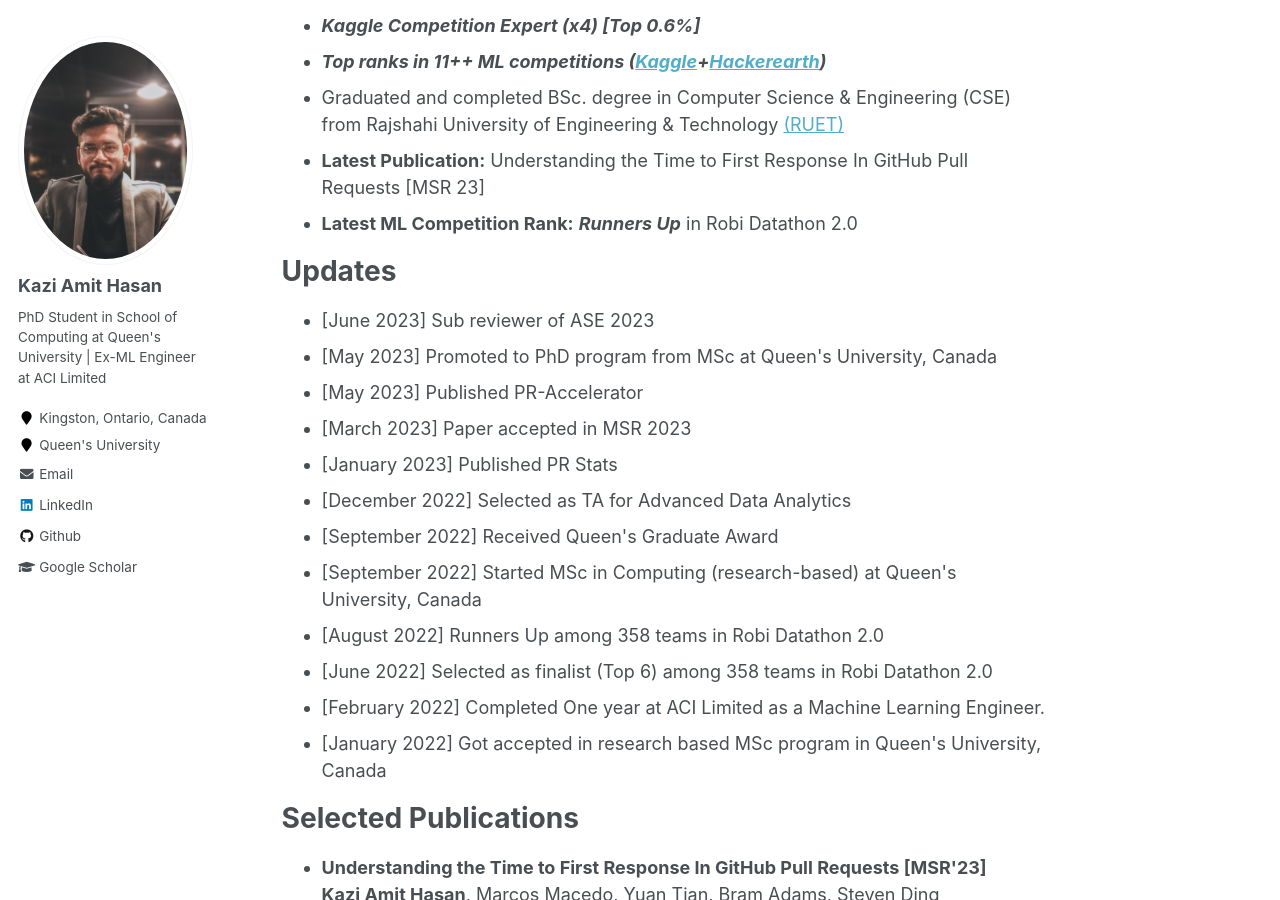
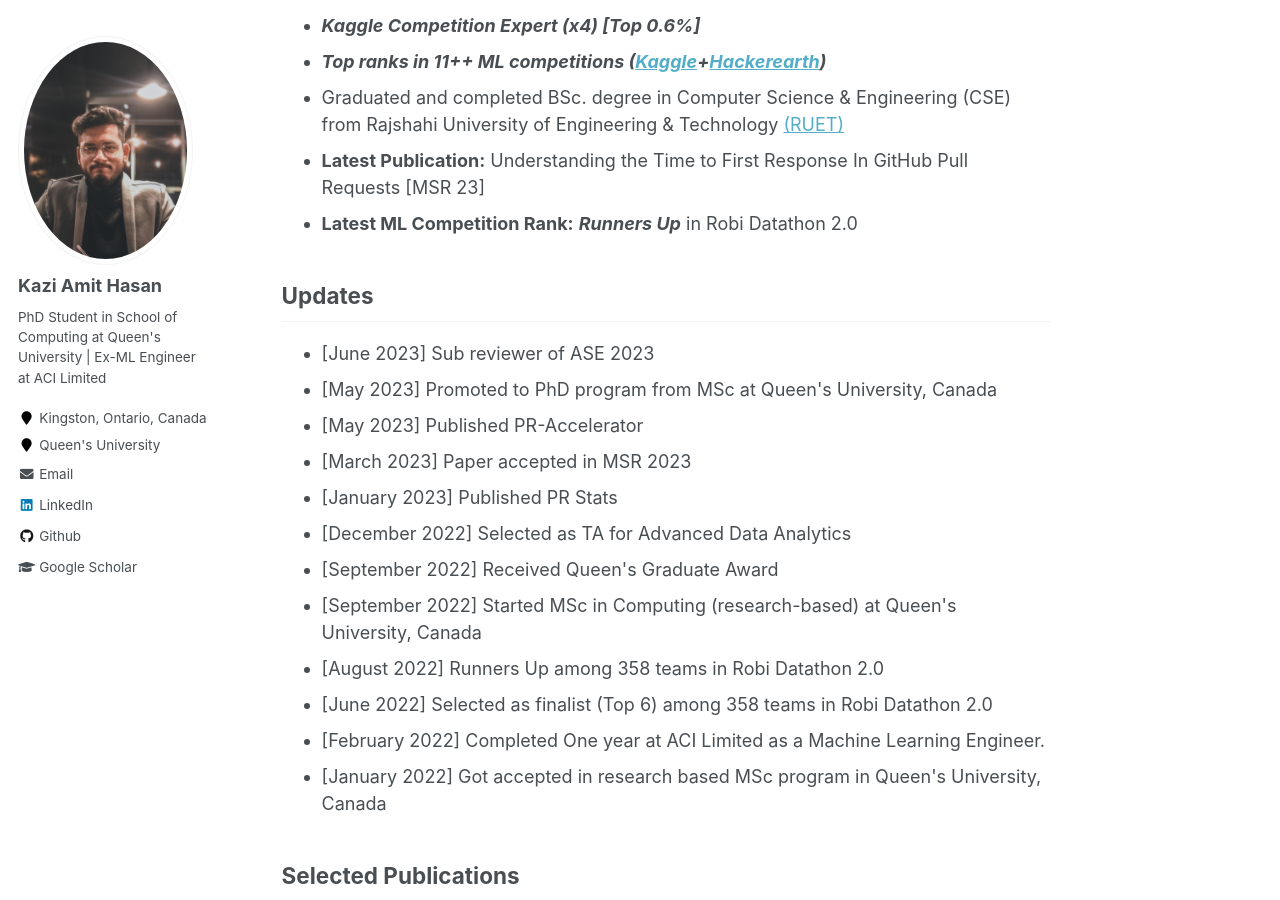
Before and after one commit to KaziAmitHasan/kaziamithasan.github.io, a Jekyll site: the page built from _pages/about.md, in a window 1280 px wide and 900 px high, scrolled down 497 px. Built offline with Jekyll 4.4.1, drawn with Linux system fonts in a browser that asks for light colours.

Commit message:
info updated

```diff
--- a/_data/navigation.yml
+++ b/_data/navigation.yml
@@ -4,10 +4,10 @@
     url: /publications/
 
   - title: "Experience"
-    url: /Experience/
+    url: /experiences/
 
   - title: "Teaching"
-    url: /#teaching
+    url: /teaching/
 
   - title: "Services"
     url: /services/
--- a/_pages/about.md
+++ b/_pages/about.md
@@ -22,7 +22,7 @@
 - **Latest Publication:** Understanding the Time to First Response In GitHub Pull Requests [MSR 23]
 - **Latest ML Competition Rank:** **_Runners Up_** in Robi Datathon 2.0
 
-# Updates
+## Updates
 
 <ul>
           <li> [June 2023] Sub reviewer of ASE 2023</li>
@@ -40,7 +40,7 @@
 
 </ul>
 
-# Selected Publications
+## Selected Publications
 
 <ul>
 	<li><b> Understanding the Time to First Response In GitHub Pull Requests [MSR'23]</b>
@@ -52,7 +52,7 @@
 	</li>
 </ul>
 
-# Teaching
+## Teaching
 
 <ul>
 	<li>
```
Also changed, not shown: _pages/experiences.md (added, +4 -0 lines).
